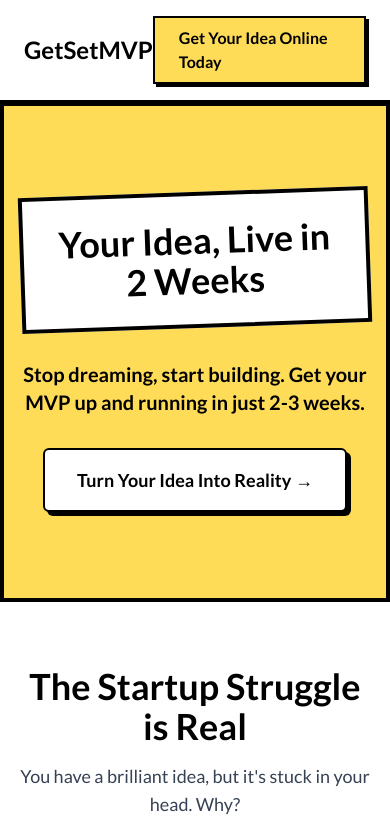
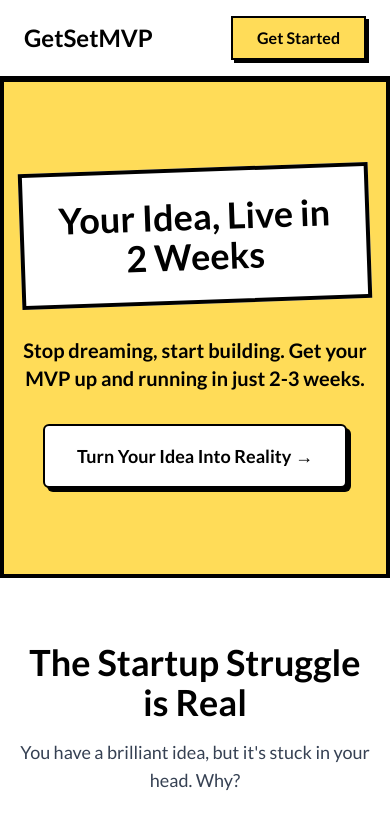
Before and after one commit to getsetmvp/getsetmvp, a Next.js app: page / in a window 390 px wide. Shown: the top 840 px of the page. Built offline with nearby package versions, Linux system fonts and the light colour scheme.

Commit message:
refactor: Clean up formatting and improve readability in Header component

```diff
--- a/src/components/Header.tsx
+++ b/src/components/Header.tsx
@@ -58,7 +58,8 @@ export default function Header() {
           rel="noopener noreferrer"
           className="inline-block bg-[#ffdc58] text-black px-6 py-2 font-semibold border-2 border-black shadow-[3px_3px_0px_0px_rgba(0,0,0,1)] hover:shadow-[1px_1px_0px_0px_rgba(0,0,0,1)] hover:translate-x-[2px] hover:translate-y-[2px] transition-all duration-150 cursor-pointer"
         >
-          {SITE_CONFIG.cta}
+          <span className="hidden lg:inline">{SITE_CONFIG.cta}</span>
+          <span className="lg:hidden">Get Started</span>
         </a>
       </div>
     </header>
```
